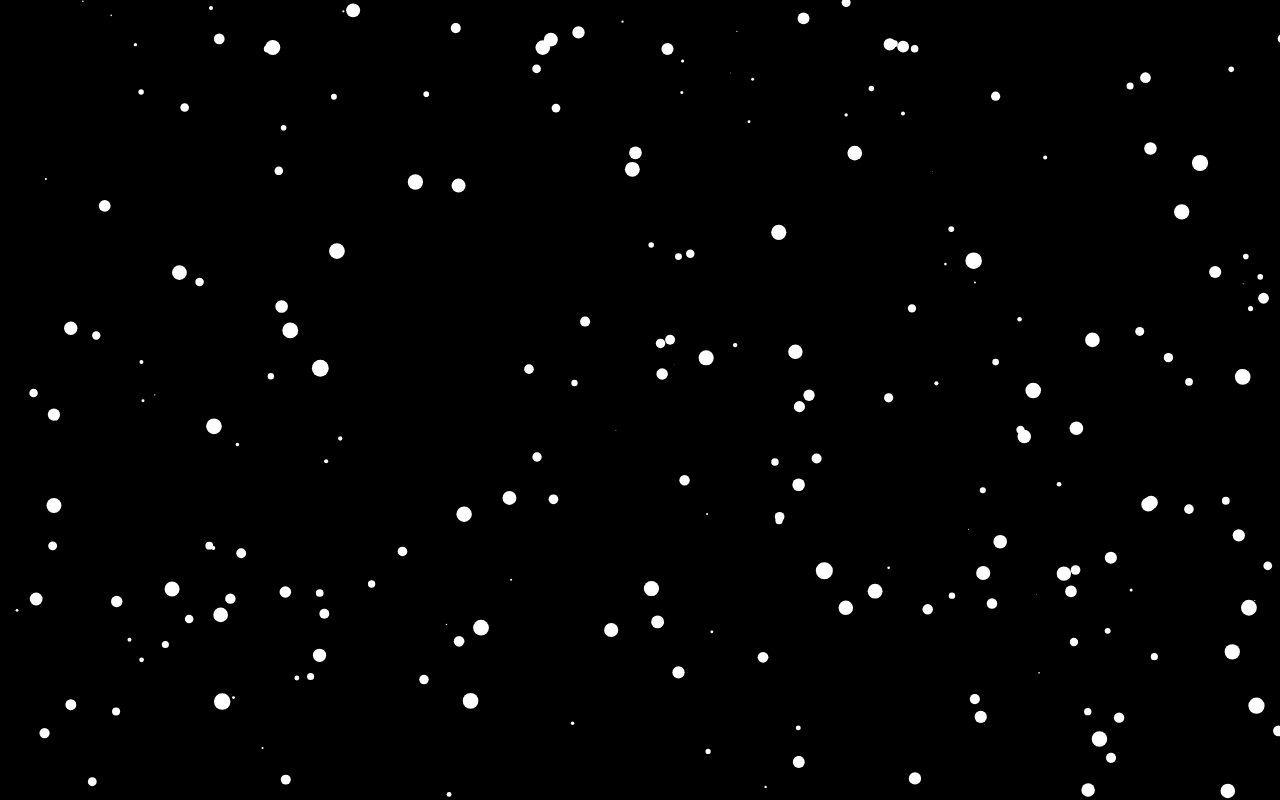
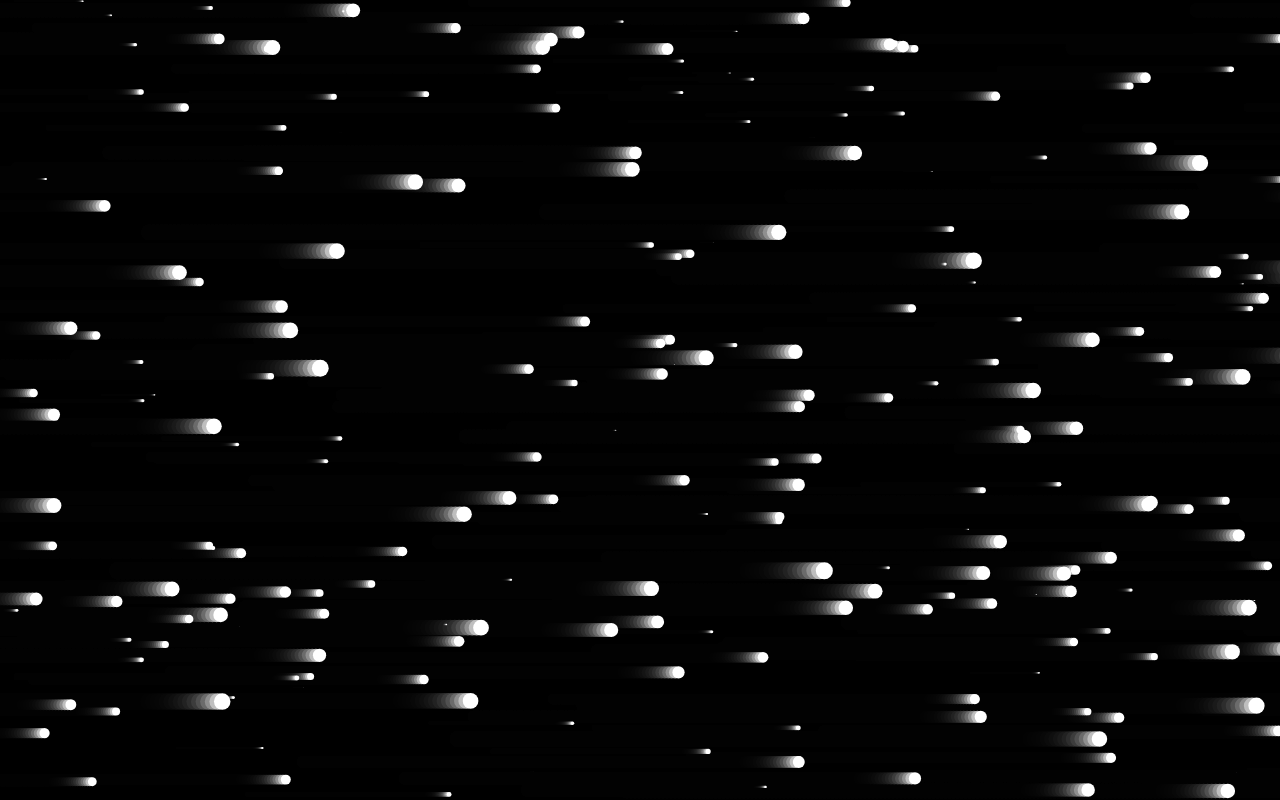
Before and after one commit to atesgoral/canvas-workshop, a plain HTML site: page index.html in a window 1280 px wide. Shown: the top 800 px of the page. Drawn offline with Linux system fonts and the light colour scheme.

Commit message:
Add ghosting

```diff
--- a/index.html
+++ b/index.html
@@ -58,8 +58,10 @@ function draw(t) {
   const normWidth = stage.width / scale;
   const normHeight = stage.height / scale;
 
+  ctx.globalAlpha = .25;
   ctx.fillStyle = '#000';
   ctx.fillRect(0, 0, normWidth, normHeight);
+  ctx.globalAlpha = 1;
 
   circles.forEach((circle) => {
     const z = circle.z;
```
